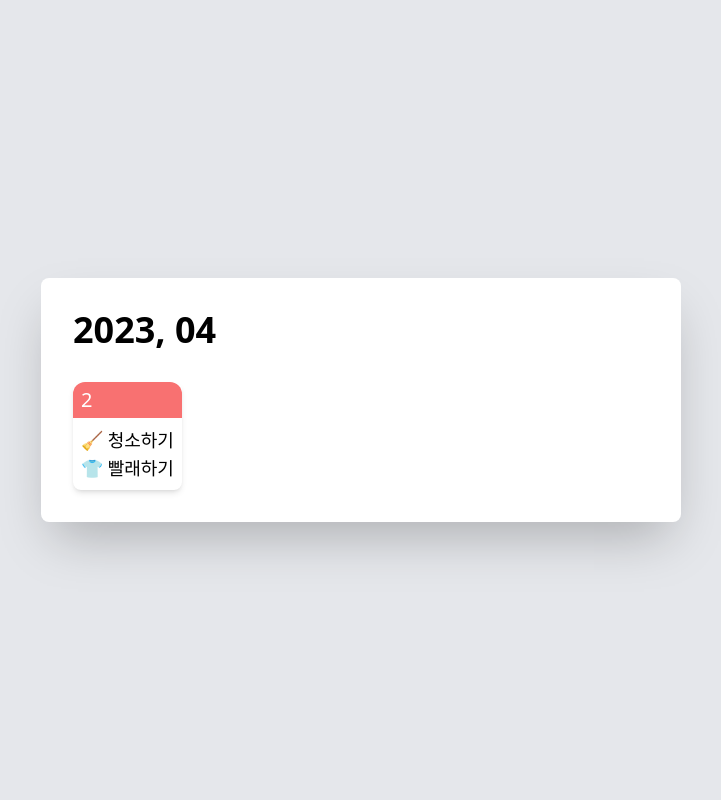
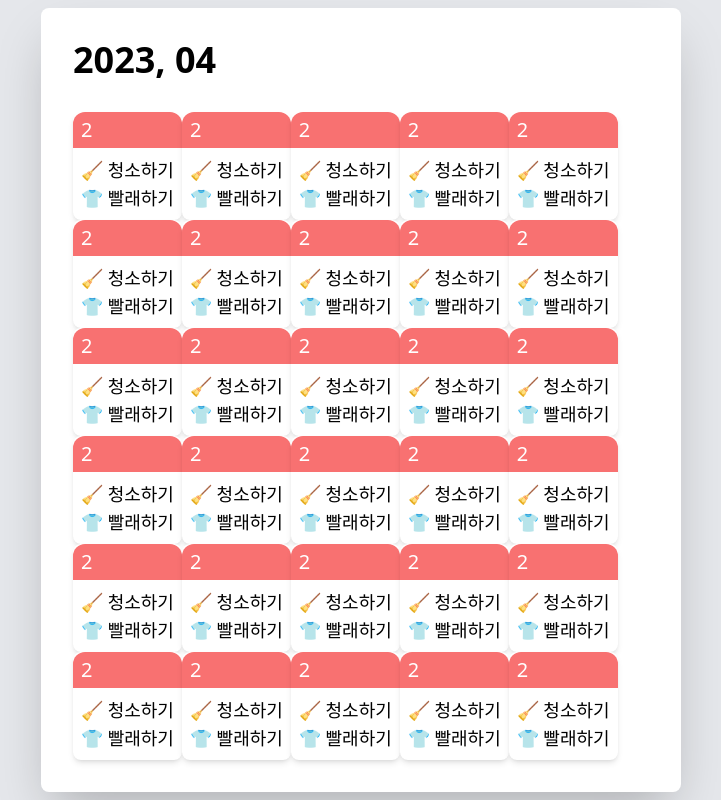
Before and after one commit to Baekshook/simple-Calendar, a React (Create React App) app: page / in a window 1280 px wide. Shown: the whole page, without its empty margins (279-1000 px from the left). Built offline with nearby package versions, Linux system fonts and the light colour scheme.

Commit message:
map함수로 json값 호출

```diff
--- a/src/components/Calendar.jsx
+++ b/src/components/Calendar.jsx
@@ -1,11 +1,16 @@
 import React from 'react'
 import Date from './Date'
+import calendarData from "../calendarData.json"
 
 export default function Calender() {
   return (
     <div className='bg-white w-1/2 rounded-lg shadow-2xl p-8'>
         <div className='pb-8 text-4xl font-bold'>2023, 04</div>
-        <Date />
+       {
+        calendarData.map((v,i) => {
+          return <Date />
+        })
+       }
     </div>
   )
 }
```
